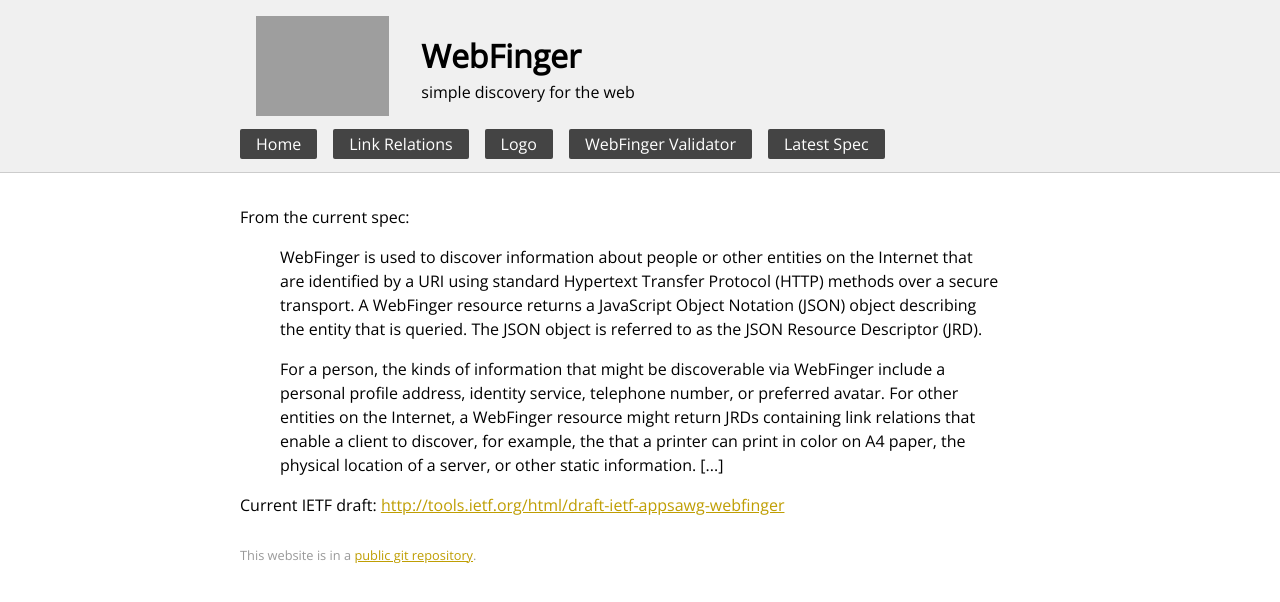
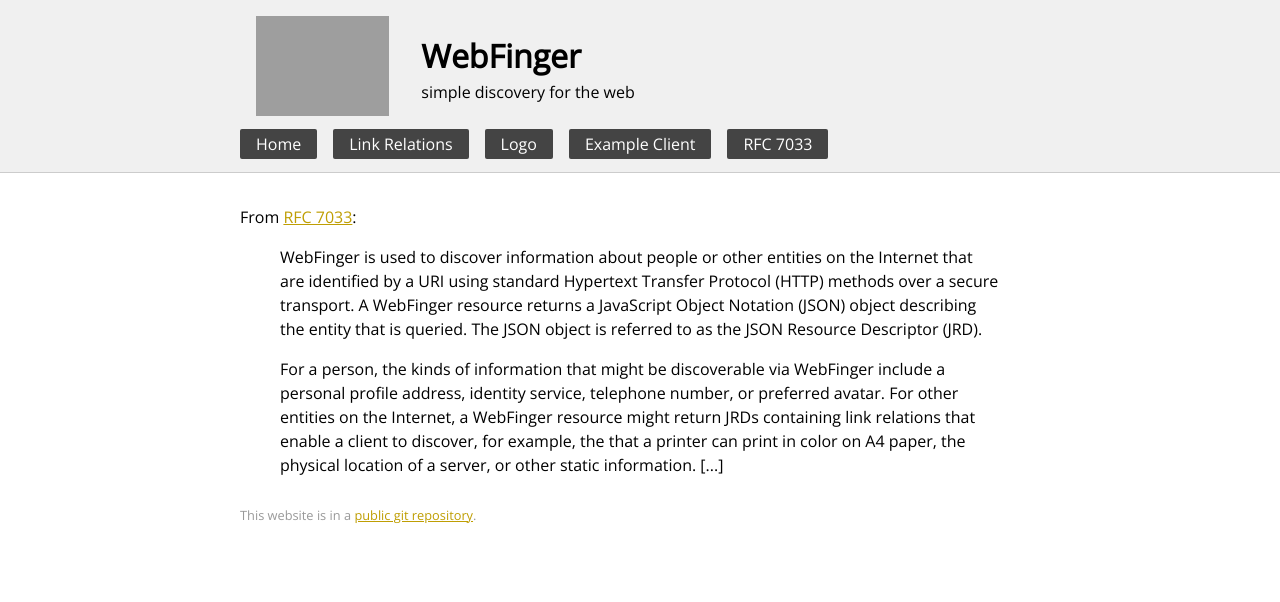
Before and after one commit to webfinger/webfinger.net, a Jekyll site: the page built from index.md, in a window 1280 px wide. Shown: the top 602 px of the page. Built offline with Jekyll 4.4.1, drawn with Linux system fonts in a browser that asks for light colours.

Commit message:
WebFinger is now RFC 7033 !!

```diff
--- a/_layouts/default.html
+++ b/_layouts/default.html
@@ -19,8 +19,8 @@
           <li><a href="/">Home</a></li>
           <li><a href="/rel">Link Relations</a></li>
           <li><a href="/logo">Logo</a></li>
-          <li><a href="http://client.webfinger.net/" title="external link" rel="external">WebFinger Validator</a></li>
-          <li><a href="http://tools.ietf.org/html/draft-ietf-appsawg-webfinger" title="external link" rel="external">Latest Spec</a></li>
+          <li><a href="http://client.webfinger.net/" title="external link" rel="external">Example Client</a></li>
+          <li><a href="http://tools.ietf.org/html/rfc7033" title="external link" rel="external">RFC 7033</a></li>
         </ul>
       </nav>
     </header>
--- a/index.md
+++ b/index.md
@@ -3,7 +3,7 @@
 title: WebFinger
 ---
 
-From the current spec:
+From [RFC 7033](http://tools.ietf.org/html/rfc7033):
 
 <blockquote>
   <p>WebFinger is used to discover information about people or other
@@ -21,5 +21,3 @@
   a printer can print in color on A4 paper, the physical location of a
   server, or other static information. [...]</p>
 </blockquote>
-
-Current IETF draft: <http://tools.ietf.org/html/draft-ietf-appsawg-webfinger>
```
